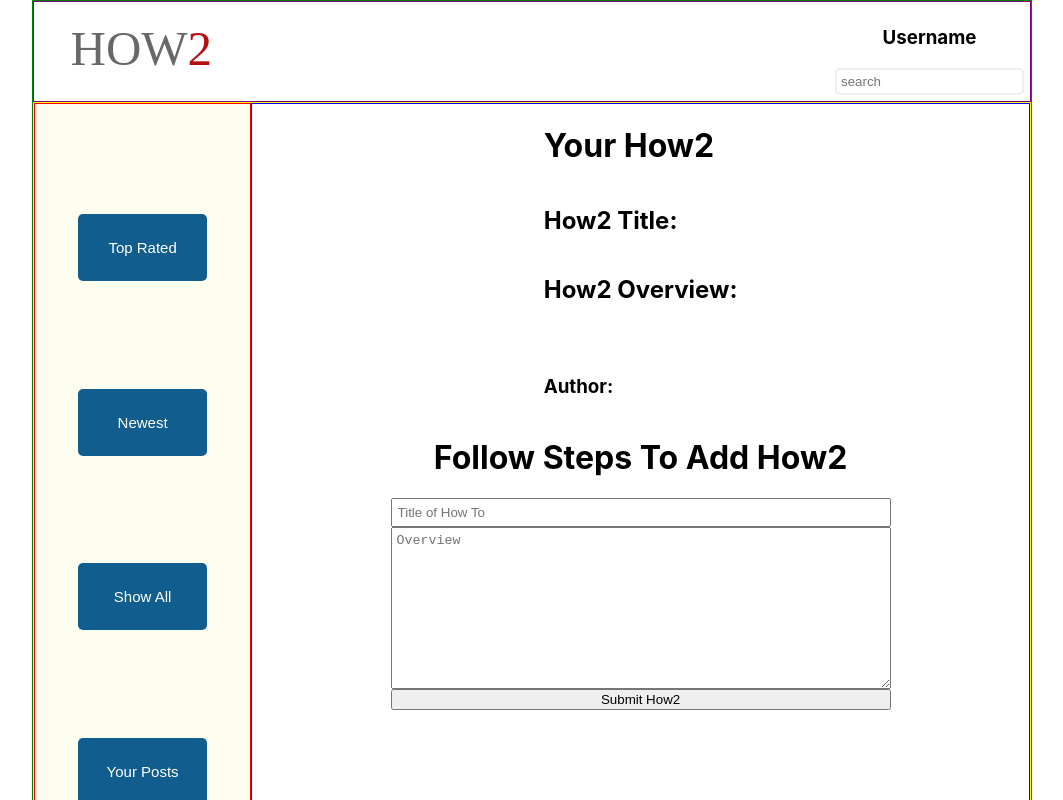
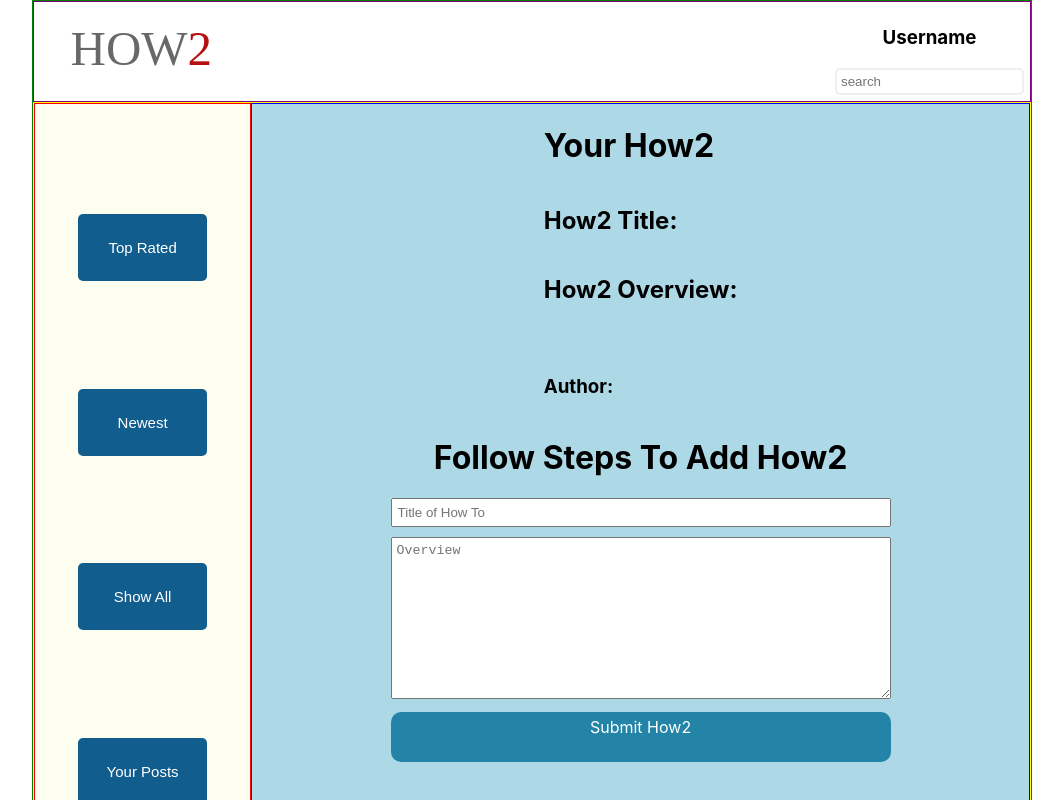
Before and after one commit to howto-pt-042219/howto-pt-FE, a React (Create React App) app in the folder how-to/: page /how-to-form in a window 1280 px wide. Shown: the top 800 px of the page, without its empty margins (108-1171 px from the left). Built offline with nearby package versions, Linux system fonts and the light colour scheme; no server answers.

Commit message:
added styles to howtoform

```diff
--- a/how-to/src/components/HowToForm/HowToForm.js
+++ b/how-to/src/components/HowToForm/HowToForm.js
@@ -9,6 +9,8 @@ const StyledContainer = styled.div`
   align-items: center;
   flex-wrap: wrap;
   overflow: auto;
+  background-color: lightblue;
+  height: 100%;
 `;
 
 const StyledForm = styled.form`
@@ -21,6 +23,7 @@ const StyledTitleInput = styled.input`
   width: 500px;
   padding 5px;
   height: auto;
+  margin-bottom: 10px;
 `;
 
 const StyledOverViewInput = styled.textarea`
@@ -49,6 +52,19 @@ const OverviewDiv = styled.div`
   overflow-wrap: break-word;
   max-width: 500px;
   margin-top: 0;
+`;
+
+const SubmitButton = styled.div`
+  display: flex;
+  justify-content: center;
+  width: 500px;
+  height: 50px;
+  background-color: #2384a8;
+  color: white;
+  padding: 5px;
+  border-radius: 10px;
+  margin-top: 13px;
+  padding-top: 5px;
 `;
 
 class HowToForm extends React.Component {
@@ -82,7 +98,7 @@ class HowToForm extends React.Component {
   };
 
   render() {
-    console.log(this.props);
+    // console.log(this.props);
     return (
       <StyledContainer>
         <StyledInputDiv>
@@ -110,7 +126,7 @@ class HowToForm extends React.Component {
             cols="30"
           />
 
-          <button>Submit How2</button>
+          <SubmitButton>Submit How2</SubmitButton>
         </StyledForm>
       </StyledContainer>
     );
--- a/how-to/src/components/PostContainer/HowToList.js
+++ b/how-to/src/components/PostContainer/HowToList.js
@@ -9,6 +9,8 @@ const StyledContainer = styled.div`
   display: flex;
   flex-direction: column;
   align-items: center;
+  background-color: lightblue;
+  height: 100%;
 `;
 
 const StyledButton = styled.button`
```
